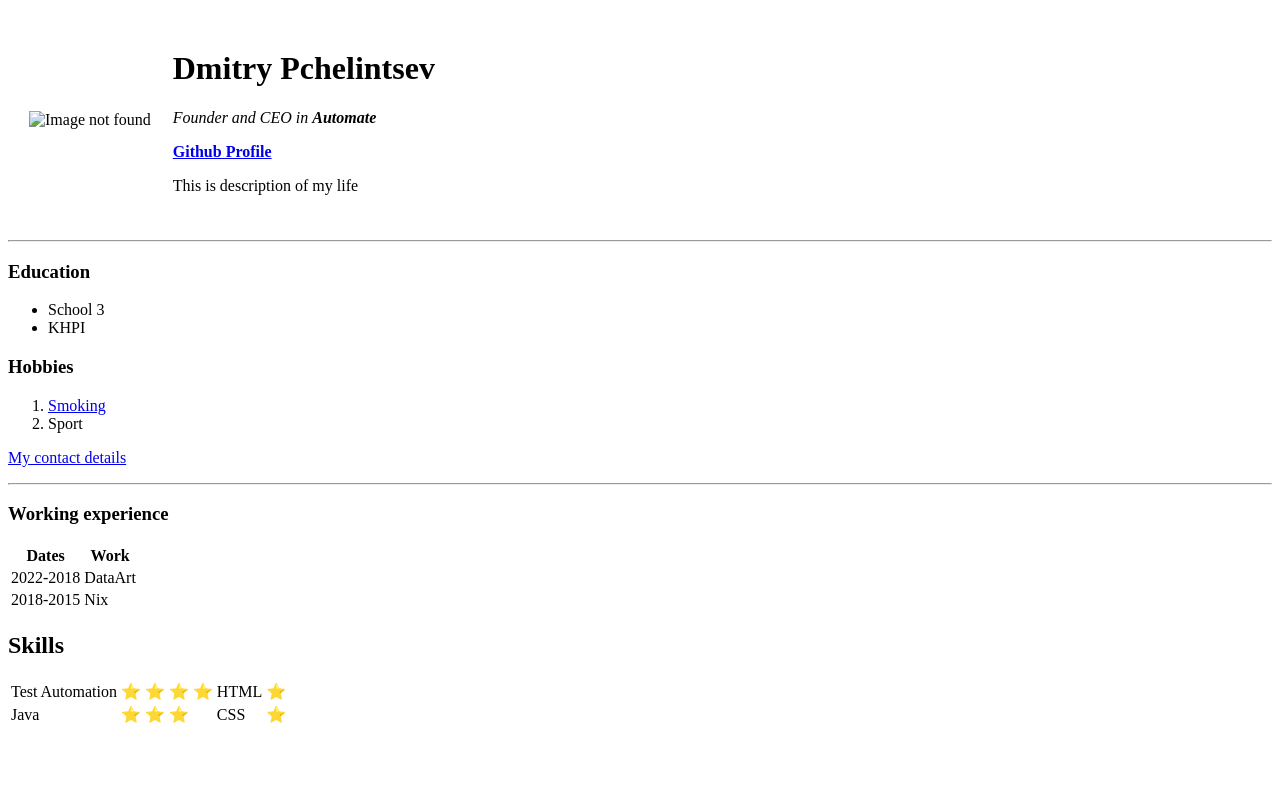
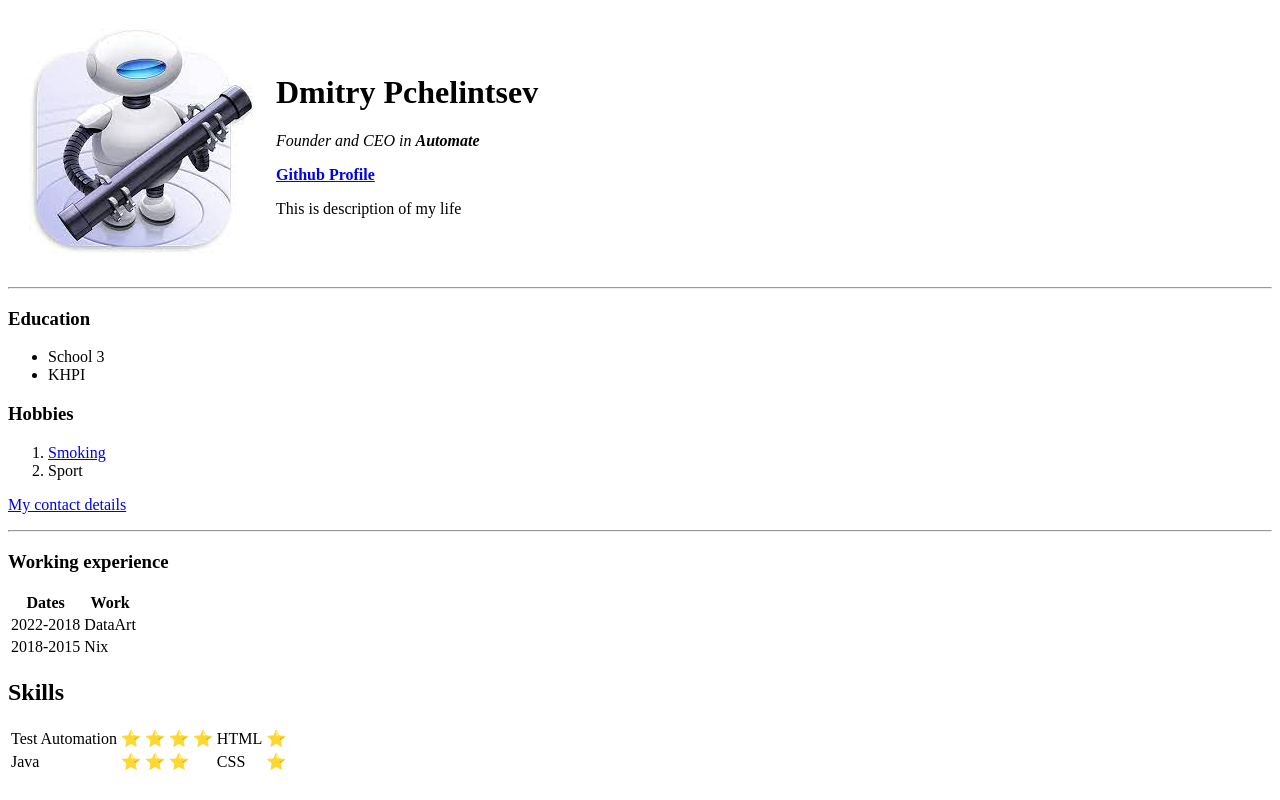
Before and after one commit to demo911demo/cv, a plain HTML site: page index.html in a window 1280 px wide. Drawn offline with Linux system fonts and the light colour scheme.

Commit message:
Update index.html

```diff
--- a/index.html
+++ b/index.html
@@ -9,7 +9,7 @@
 <body>
   <table cellspacing="20">
     <tr>
-      <td>  <img src="images/MyImg.jpeg" alt="Image not found"></td>
+      <td>  <img src="MyImg.jpeg" alt="Image not found"></td>
       <td><h1>Dmitry Pchelintsev</h1>
       <p><em>Founder and CEO in <b>Automate</b></em></p>
       <strong><a href="https://github.com/" target="_blank">Github Profile</a></strong>
```
